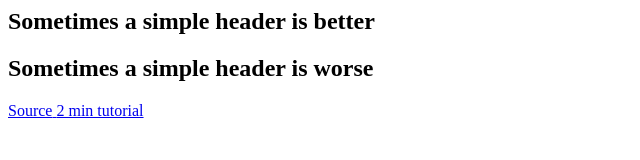
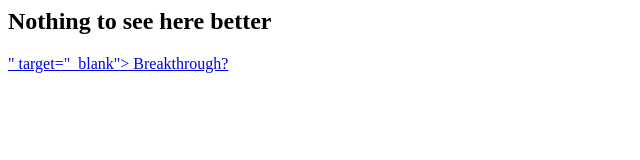
Before and after one commit to DanielSAxelsen/DanielSAxelsen.github.io, a plain HTML site: page index.html in a window 1280 px wide. Shown: the whole page, without its empty margins (0-640 px from the left). Drawn offline with Linux system fonts and the light colour scheme.

Commit message:
Update index.html

```diff
--- a/index.html
+++ b/index.html
@@ -1,22 +1,11 @@
 <div id="left-side" class="side">
   <h2 class="title">
-    Sometimes a simple header is
+    Nothing to see here
     <span class="fancy">better</span>
   </h2>
 </div>
-<div id="right-side" class="side">
-  <h2 class="title">
-    Sometimes a simple header is
-    <span class="fancy">worse</span>
-  </h2>
-</div>
 
-<a id="source-link" class="meta-link" href="https://superlist.com" target="_blank">
-  <i class="fa-solid fa-link"></i>
-  <span class="roboto-mono">Source</span>
+<a id="Breakthrough?" class="meta-link" href="<a id="Breakthrough?" class="meta-link" href="https://danielsaxelsen.github.io/Breakthrough/" target="_blank">" target="_blank">
+  <i class="fa-brands fa-youtube"></i>
+  <span>Breakthrough?</span>
 </a>
-
-<a id="yt-link" class="meta-link" href="https://youtu.be/zGKNMm4L-r4" target="_blank">
-  <i class="fa-brands fa-youtube"></i>
-  <span>2 min tutorial</span>
-</a>
```
